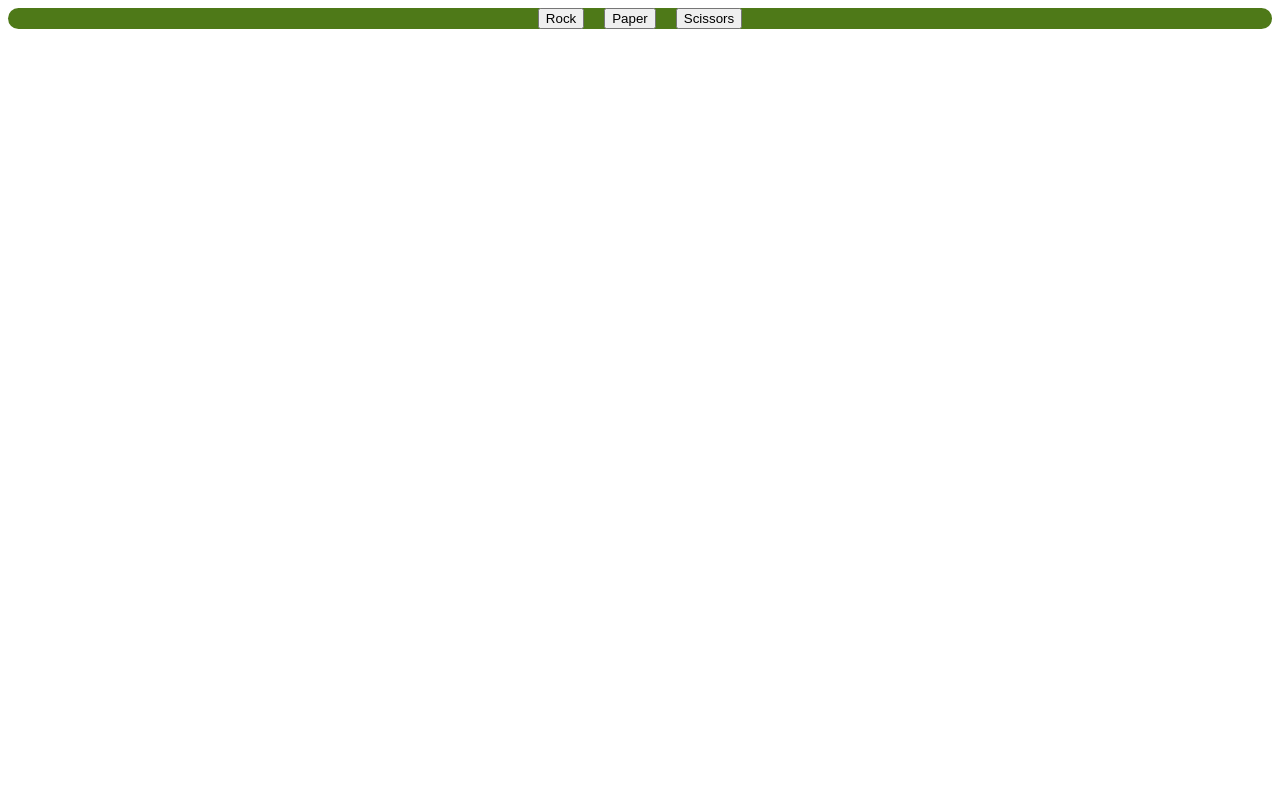
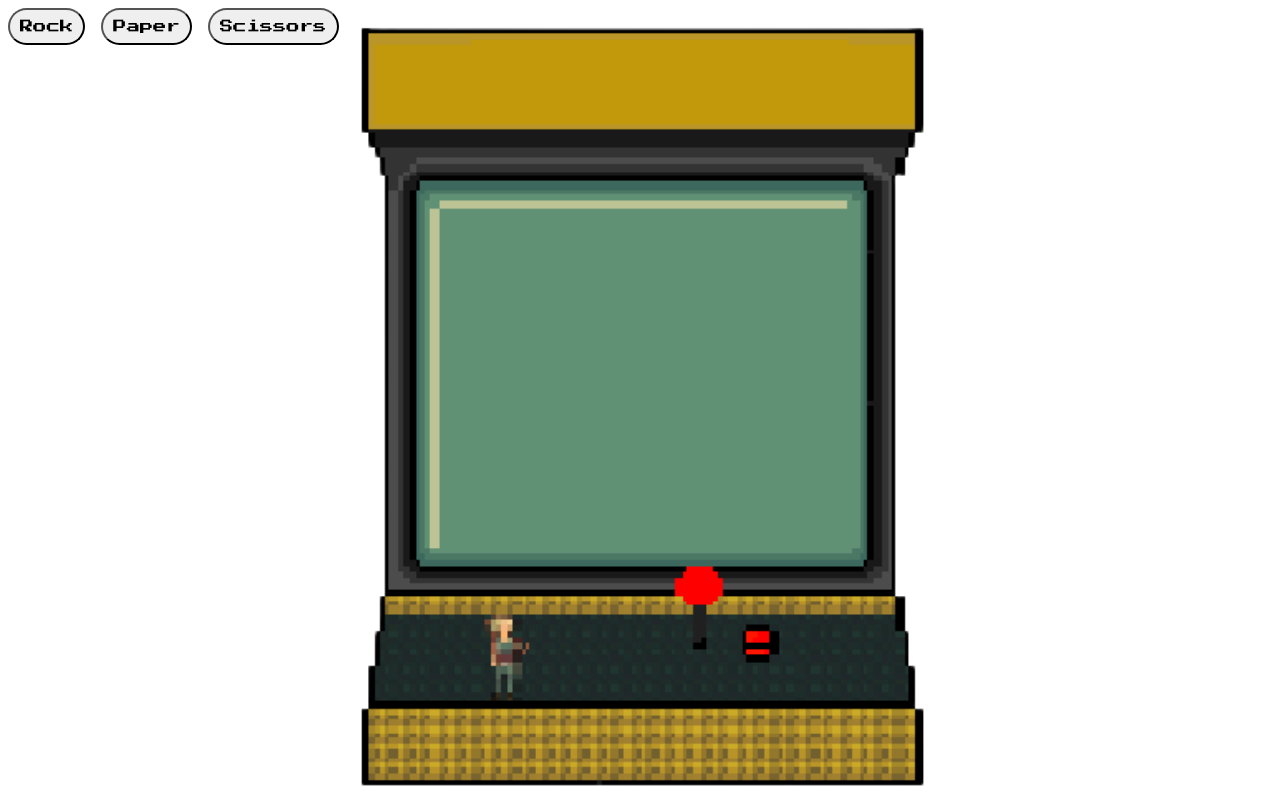
Before and after one commit to maryannintech/rock-paper-scissors, a plain HTML site: page index.html in a window 1280 px wide. Drawn offline with Linux system fonts and the light colour scheme.

Commit message:
fixing the ui first

```diff
--- a/index.html
+++ b/index.html
@@ -9,10 +9,10 @@
     <title>Rock, Paper, Scissors</title>
 </head>
 <body>
-    <div class="square">
-        <button class="btn">Rock</button>
-        <button class="btn">Paper</button>
-        <button class="btn">Scissors</button>
+    <div class="choices">
+        <button id="rock">Rock</button>
+        <button id="paper">Paper</button>
+        <button id="scissor">Scissors</button>
     </div>
 </body>
 </html>
--- a/script.js
+++ b/script.js
@@ -9,6 +9,7 @@ function getComputerChoice() {
     return computerchoice;
 }
 
+// to play one round
 function playRound(playerSelection, computerSelection) {
     let result = ""
     if (playerSelection == 'rock' && computerSelection == 'paper') {
@@ -32,6 +33,7 @@ function playRound(playerSelection, computerSelection) {
     else {
         result = `Tie \nPlayer: ${userscore} \nComputer: ${computerscore}`;
     }
+
     return result;
 }
 
@@ -56,6 +58,8 @@ function showWinner() {
 
 
 
+
+
 /*
 // start game - 5 rounds
 function game() {
@@ -71,4 +75,4 @@ function game() {
     return finalwinner;
 } */
 
-console.log();
+let computer = getComputerChoice();
--- a/style.css
+++ b/style.css
@@ -1,14 +1,16 @@
 @import url('https://fonts.googleapis.com/css2?family=Press+Start+2P&display=swap');
 
 body {
-    font-family: 'Press Start 2P', cursive;;
+    font-family: 'Press Start 2P', cursive;
+    background-image: url(images/bg.png);
+    background-repeat: no-repeat;
+    background-attachment: fixed;
+    background-position: center;
+    background-size: contain;
 }
 
-.square {
-    display: flex;
-    align-items: center;
-    justify-content: center;
-    background-color: #4e7918;
-    border-radius: 20em;
-    gap: 20px;
+button {
+    border-radius: 20px;
+    padding: 10px;
+    font-family: 'Press Start 2P', cursive;
 }
```
Also changed, not shown: images/bg.png (added).
